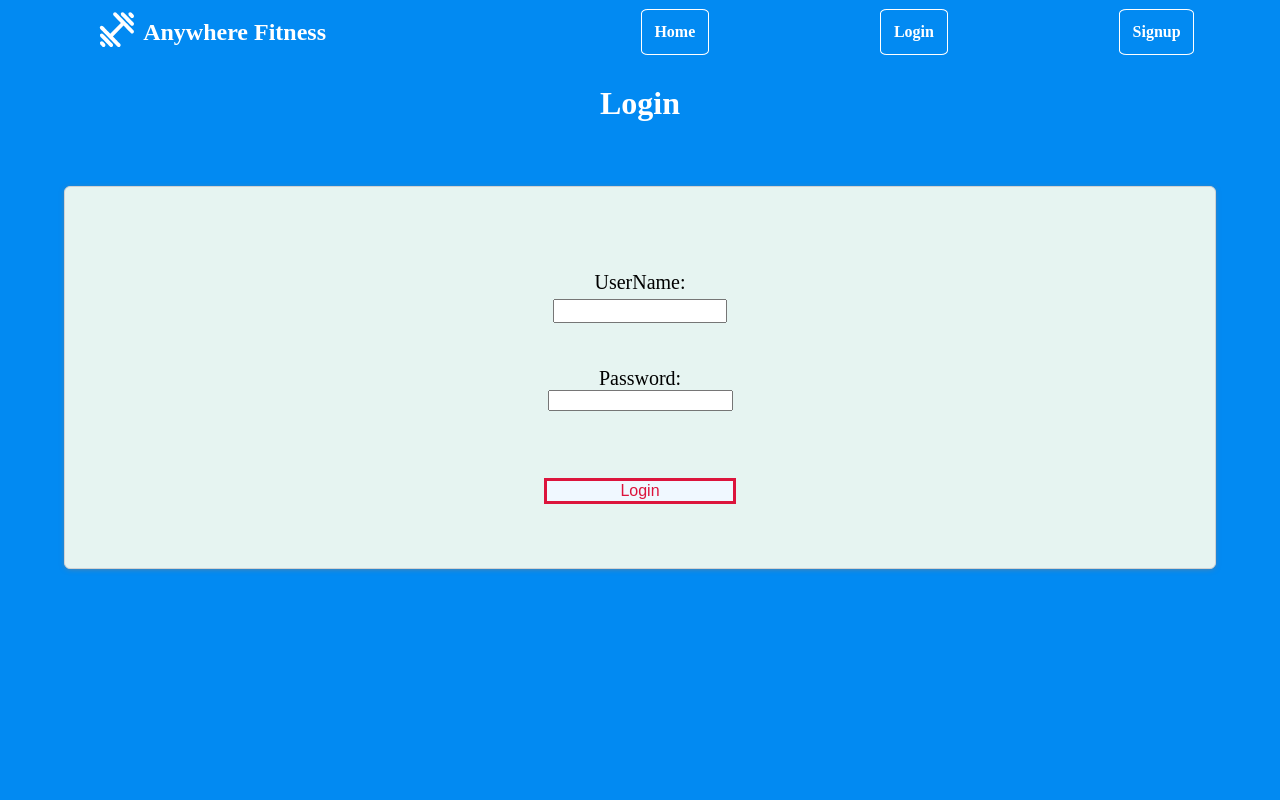
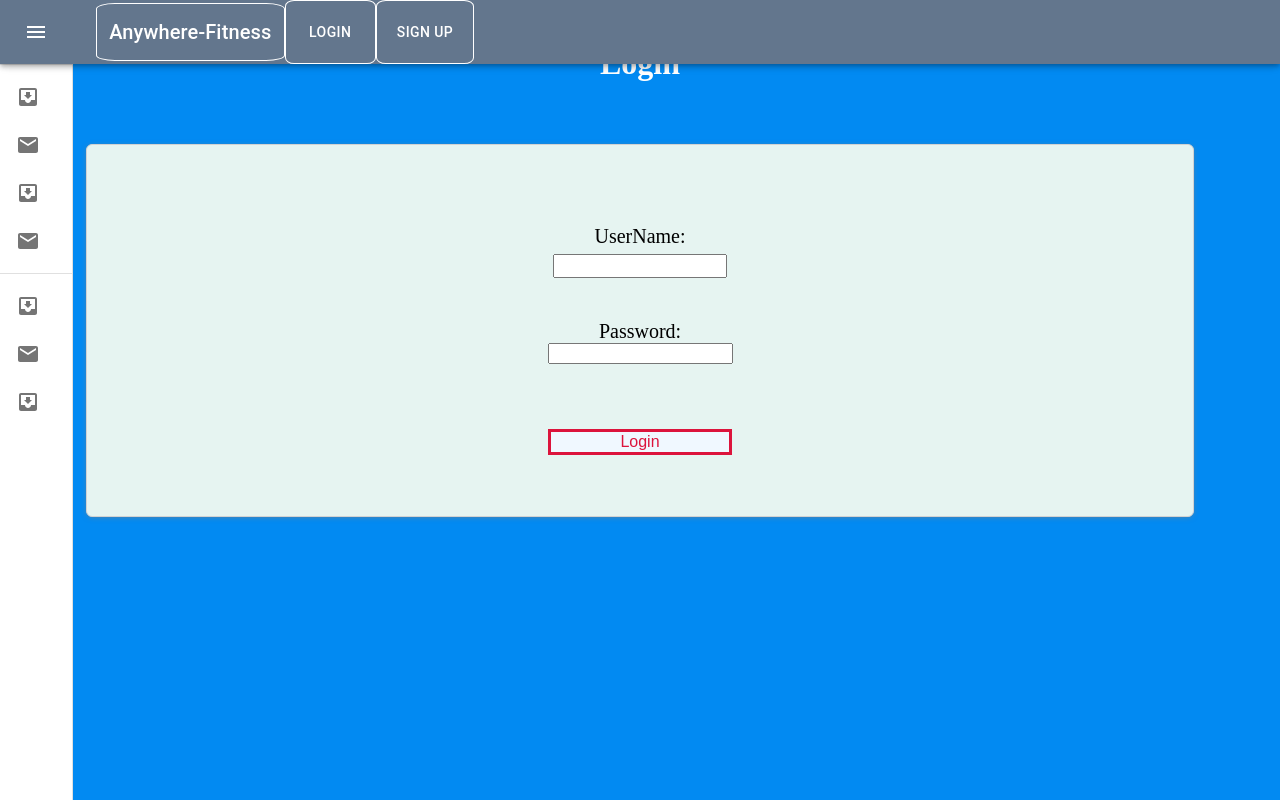
Before and after one commit to ferror18/front-end-1, a React (Create React App) app: page /login in a window 1280 px wide. Built offline with nearby package versions, Linux system fonts and the light colour scheme.

Commit message:
drawer and navbar

```diff
--- a/package.json
+++ b/package.json
@@ -3,6 +3,8 @@
   "version": "0.1.0",
   "private": true,
   "dependencies": {
+    "@material-ui/core": "^4.10.2",
+    "@material-ui/icons": "^4.9.1",
     "@testing-library/jest-dom": "^4.2.4",
     "@testing-library/react": "^9.5.0",
     "@testing-library/user-event": "^7.2.1",
@@ -12,6 +14,7 @@
     "react-redux": "^7.2.0",
     "react-router-dom": "^5.2.0",
     "react-scripts": "^3.4.1",
+    "react-testing-library": "^8.0.1",
     "redux": "^4.0.5",
     "redux-thunk": "^2.3.0",
     "styled-components": "^5.1.1",
--- a/src/App.js
+++ b/src/App.js
@@ -1,14 +1,18 @@
-import React from 'react';
-import {Link, Switch, Route} from 'react-router-dom'
-import { Udash, Client,  ClientSignup, Idash} from './components';
+import React, { useState } from 'react';
+import { Switch, Route} from 'react-router-dom'
+import { Udash, Client,  ClientSignup, Idash, Nav} from './components';
 import { PrivateRoute } from './utils';
-import {StyledHeader, StyledDiv, StyledImgDiv} from './styles/StyledClient'
+// import {StyledHeader, StyledDiv, StyledImgDiv} from './styles/StyledClient'
 import logo from './UI/Alex/assets/logo.svg'
 import wClass from './styles/wClass.jpeg'
 import wClass2 from './styles/wClass2.jpeg'
+import { Box } from "@material-ui/core";
+import MenuIcon from '@material-ui/icons/Menu';
+import { connect } from 'react-redux';
+import { useStyles } from './styles/materialUi';
 
 function App() {
-
+  const classes = useStyles();
   const getLogo = () => {
     if(logo){
       return (<img id='logo' src={logo} alt='logo'/>)
@@ -16,18 +20,11 @@ function App() {
       return (<div></div>)
     }
   }
-
   return (
-    <div className="App">
-      <StyledHeader>
-        <StyledDiv>
-          {getLogo()}
-          <h2>Anywhere Fitness</h2>
-        </StyledDiv>
-        <a href={'https://youthful-curie-92bef1.netlify.app'}>Home</a>
-        <Link to={'/login'}>Login</Link>
-        <Link to={'/signup'}>Signup</Link>
-      </StyledHeader>
+    <React.Fragment>
+    <div className={classes.root}>
+      <Box className={`${classes.offset} ${classes.content}`}>
+        <Nav/>
           <Switch>
             {/* Regular Routes */}
             <Route exact path='/login' component={Client} />
@@ -36,9 +33,16 @@ function App() {
             {/* Protected Routes */}
             <PrivateRoute exact path="/dashboard" Udash={Udash} Idash={Idash}/>
           </Switch>
+      </Box>
     </div>
+    </React.Fragment>
   );
 }
 
 
-export default App;
+const mapStateToProps = (state) => {
+  return {
+      loggedIn: state.loggedIn
+  }
+}
+export default connect(mapStateToProps,{  })(App)
--- a/src/actions/clientActions.js
+++ b/src/actions/clientActions.js
@@ -104,6 +104,7 @@ export const logOut = () => (dispatch) => {
   dispatch({ type: USER_LOG_OUT_START})
   localStorage.clear()
   // console.log(localStorage.getItem('token'));
+  // setLoggedIn(false)
   dispatch({ type: USER_LOG_OUT_SUCCESS})
 }
 export const deleteUser = (userId) => (dispatch) => {
@@ -186,3 +187,27 @@ export const createClass = (newClass) => (dispatch) => {
     dispatch({type: CLASS_POST_FAILURE, payload: err.message})
   })
 }
+export const deleteClass = (classId) => (dispatch) => {
+  dispatch({type: CLASS_DELETE_START,})
+  axiosWithAuth().delete(`classes/${classId}`)
+  .then((res)=>{
+    console.log(res);
+    dispatch({type: CLASS_DELETE_SUCCESS, payload: res.data})
+  })
+  .catch((err)=>{
+    console.log(err);
+    dispatch({type: CLASS_DELETE_FAILURE, payload: err.message})
+  })
+}
+export const updateClass = (classId, newClass) => (dispatch) => {
+  dispatch({type: CLASS_PUT_START,})
+  axiosWithAuth().put(`classes/${classId}`, newClass)
+  .then((res)=>{
+    console.log(res);
+    dispatch({type: CLASS_PUT_SUCCESS, payload: res.data})
+  })
+  .catch((err)=>{
+    console.log(err);
+    dispatch({type: CLASS_PUT_FAILURE, payload: err.message})
+  })
+}
--- a/src/actions/index.js
+++ b/src/actions/index.js
@@ -9,6 +9,8 @@ export {
     joinClass,
     leaveClass,
     getEnrolledClasses,
+    deleteClass,
+    updateClass,
     USER_POST_START,
     USER_POST_SUCCESS,
     USER_POST_FAILURE,
--- a/src/components/Client.js
+++ b/src/components/Client.js
@@ -7,7 +7,7 @@ import formSchema from '../validation/clientLoginFormSchema'
 import { connect } from "react-redux"
 import { loginUser } from "../actions";
 
-function Client({ roleId, loginUser, id }){
+function Client({ setLoggedIn, loginUser, id }){
 
     const history = useHistory();
 
--- a/src/components/classForm.js
+++ b/src/components/classForm.js
@@ -1,11 +1,13 @@
 import React, { useState } from "react";
-import { createClass } from "../actions";
+import { createClass, deleteClass, updateClass } from "../actions";
 import { connect } from "react-redux";
 import { useHistory } from "react-router-dom";
 
 const ClassForm = ({
     createClass,
-    initialid
+    initialid,
+    deleteClass,
+    updateClass
     })=>{
 
         const [ fval, setFval ] = useState({
@@ -18,7 +20,10 @@ const ClassForm = ({
             state: null,
             zipCode: null,
         })
-        const [ hide, setHide ] = useState(true)
+        const [ hideCrea, setHideCrea ] = useState(true)
+        const [ hideDel, setHideDel ] = useState(true)
+        const [ hideUp, setHideUp ] = useState(true)
+        const [ classId, setClassId ] = useState({classId:''})
         const { title,
         instructorId,
         categoryId,
@@ -32,15 +37,35 @@ const ClassForm = ({
             [event.target.name]:event.target.value
             })
         }
+        const onChangeForDelete = event => {
+            setClassId({...classId,
+            [event.target.name]:event.target.value
+            })
+        }
+        const changeClassId = event => {
+            console.log(classId.classId);
+
+            event.preventDefault()
+            deleteClass(classId.classId)
+        }
         const onSubmit = event => {
             event.preventDefault()
             createClass(fval)
 
         }
+        const onSubmitUpdate = event => {
+            event.preventDefault()
+            updateClass(classId.classId, fval)
+
+        }
     return (
         <div>
-        <button onClick={()=>{setHide(!hide)}}>CREATE NEW CLASS</button>
-        <form onSubmit={onSubmit} onChange={onChange} hidden={hide}>
+        <button onClick={()=>{setHideCrea(!hideCrea);setHideDel(true);setHideUp(true)}}>CREATE CLASS</button>
+        <button onClick={()=>{setHideDel(!hideDel);setHideCrea(true);setHideUp(true)}}>DELETE CLASS</button>
+        <button onClick={()=>{setHideUp(!hideUp);setHideCrea(true);setHideDel(true)}}>UPDATE CLASS</button>
+
+
+        <form onSubmit={onSubmit} onChange={onChange} hidden={hideCrea}>
         <label>title</label>
         <input name='title'type='text' value={title} required/>
         <label>instructorId</label>
@@ -59,9 +84,38 @@ const ClassForm = ({
         <input name='zipCode'type='text' value={zipCode} />
         <br/>
         <input type='submit' value='Create Class'/>
-
         </form>
 
+
+        <form onChange={onChangeForDelete} hidden={hideDel}>
+        <label>Class ID</label>
+        <input type='text' name='classId' value={classId.classId}/><br/>
+        <input onClick={changeClassId} type='button' value='Delete Class'/>
+        </form>
+
+
+        <form onSubmit={onSubmitUpdate} onChange={onChange} hidden={hideUp}>
+        <label>Class ID</label>
+        <input onChange={onChangeForDelete} type='text' name='classId' value={classId.classId}/>
+        <label>title</label>
+        <input name='title'type='text' value={title} required/>
+        <label>instructorId</label>
+        <input name='instructorId'type='text' value={instructorId} required/>
+        <label>categoryId</label>
+        <input name='categoryId'type='text' value={categoryId} required/>
+        <label>scheduleTime</label>
+        <input name='scheduleTime'type='text' value={scheduleTime} />
+        <label>address</label>
+        <input name='address'type='text' value={address} />
+        <label>city</label>
+        <input name='city'type='text' value={city} />
+        <label>state</label>
+        <input name='state'type='text' value={state} />
+        <label>zipCode</label>
+        <input name='zipCode'type='text' value={zipCode} />
+        <br/>
+        <input type='submit' value='Update Class'/>
+        </form>
         </div>
     )
 }
@@ -77,4 +131,4 @@ const mapStateToProps = (state) => {
         initialid: state.id,
     }
 }
-export default connect(mapStateToProps,{ createClass  })(ClassForm)
+export default connect(mapStateToProps,{ createClass, deleteClass, updateClass })(ClassForm)
--- a/src/components/idash.js
+++ b/src/components/idash.js
@@ -1,17 +1,13 @@
-import React, { useState, useEffect } from "react"
+import React, { useEffect } from "react"
 import { connect } from "react-redux"
-import { deleteUser, logOut, getClasses, getEnrolledClasses } from "../actions"
+import { logOut, getClasses, getEnrolledClasses } from "../actions"
 import { useHistory } from "react-router-dom";
 import { Settings, ClassForm, Class } from "../components";
-import { axiosWithAuth } from "../utils";
+import { Box, Typography } from '@material-ui/core';
 
 const Idash = ({ logOut, deleteUser, id, classes, getClasses, getEnrolledClasses, enrolledClasses})=>{
 
     const history = useHistory()
-    const deleteaccount = event => {
-        deleteUser(id);
-        history.push('/')
-    }
     const logOutHandler = event => {
         logOut()
         history.push('/')
@@ -24,13 +20,13 @@ const Idash = ({ logOut, deleteUser, id, classes, getClasses, getEnrolledClasses
     }, [])
 
     return (
-        <div>
-        <h1>Instructor Dashboard</h1>
+        <Box>
+        <Typography variant='h1'>Instructor Dashboard</Typography>
         <button onClick={logOutHandler}>LOG OUT</button>
         <Settings/>
         <ClassForm/>
         <Class classInfo={classes} enrolledClasses={enrolledClasses}/>
-        </div>
+        </Box>
     )
 }
 
--- a/src/components/nav.js
+++ b/src/components/nav.js
@@ -1,23 +1,126 @@
 import React from "react"
 import { connect } from "react-redux"
 import { createUser } from "../actions";
+import clsx from 'clsx';
+import { makeStyles, useTheme } from '@material-ui/core/styles';
+import Drawer from '@material-ui/core/Drawer';
+import AppBar from '@material-ui/core/AppBar';
+import Toolbar from '@material-ui/core/Toolbar';
+import List from '@material-ui/core/List';
+import Typography from '@material-ui/core/Typography';
+import Divider from '@material-ui/core/Divider';
+import IconButton from '@material-ui/core/IconButton';
+import MenuIcon from '@material-ui/icons/Menu';
+import ChevronLeftIcon from '@material-ui/icons/ChevronLeft';
+import ChevronRightIcon from '@material-ui/icons/ChevronRight';
+import ListItem from '@material-ui/core/ListItem';
+import ListItemIcon from '@material-ui/core/ListItemIcon';
+import ListItemText from '@material-ui/core/ListItemText';
+import InboxIcon from '@material-ui/icons/MoveToInbox';
+import MailIcon from '@material-ui/icons/Mail';
+import { useStyles } from "../styles/materialUi.js";
+import { Link } from "react-router-dom";
+import { Button } from "@material-ui/core";
+import { theme as myTheme } from "../styles/materialUi.js";
 
-const Nav = ({username, password, roleId, error, createUser})=>{
-    return (
-        <div>
-        <h1>Navigation Menu</h1>
-        <button name='Create User' onClick={()=>{createUser({username:username,password:password,roleId:roleId})}} >Creater User { username }</button>
-        <button name='Login' onClick={()=>{}}>Log In as {username}</button>
+const drawerWidth = 240;
+
+
+
+function Nav({loggedIn}) {
+  const classes = useStyles();
+  const theme = useTheme(myTheme);
+  const [open, setOpen] = React.useState(false);
+
+  const handleDrawerOpen = () => {
+    setOpen(true);
+  };
+
+  const handleDrawerClose = () => {
+    setOpen(false);
+  };
+
+  return (
+    <div className={classes.root}>
+      <AppBar
+        position="fixed"
+        className={clsx(classes.appBar, {
+          [classes.appBarShift]: open,
+        })}
+      >
+        <Toolbar>
+          <IconButton
+            color="inherit"
+            aria-label="open drawer"
+            onClick={handleDrawerOpen}
+            edge="start"
+            className={clsx(classes.menuButton, {
+              [classes.hide]: open,
+            })}
+          >
+            <MenuIcon />
+          </IconButton>
+          <Link to={'/'}>
+          <Typography variant="h6">
+            Anywhere-Fitness
+          </Typography></Link>
+          {
+            loggedIn?(
+              <Link to={'/dashboard'}><Button color="inherit" >Dashboard</Button></Link>
+            ) : (
+              <>
+              <Link to={'/login'}><Button color="inherit">Login</Button></Link>
+              <Link to={'/signup'}><Button color="inherit">Sign Up</Button></Link>
+              </>
+            )
+          }
+        </Toolbar>
+      </AppBar>
+      <Drawer
+        variant="permanent"
+        className={clsx(classes.drawer, {
+          [classes.drawerOpen]: open,
+          [classes.drawerClose]: !open,
+        })}
+        classes={{
+          paper: clsx({
+            [classes.drawerOpen]: open,
+            [classes.drawerClose]: !open,
+          }),
+        }}
+      >
+        <div className={classes.toolbar}>
+          <IconButton onClick={handleDrawerClose}>
+            {theme.direction === 'rtl' ? <ChevronRightIcon /> : <ChevronLeftIcon />}
+          </IconButton>
         </div>
-    )
+        <Divider />
+        <List>
+          {['Inbox', 'Starred', 'Send email', 'Drafts'].map((text, index) => (
+            <ListItem button key={text}>
+              <ListItemIcon>{index % 2 === 0 ? <InboxIcon /> : <MailIcon />}</ListItemIcon>
+              <ListItemText primary={text} />
+            </ListItem>
+          ))}
+        </List>
+        <Divider />
+        <List>
+          {['All mail', 'Trash', 'Spam'].map((text, index) => (
+            <ListItem button key={text}>
+              <ListItemIcon>{index % 2 === 0 ? <InboxIcon /> : <MailIcon />}</ListItemIcon>
+              <ListItemText primary={text} />
+            </ListItem>
+          ))}
+        </List>
+      </Drawer>
+    </div>
+  );
 }
 const mapStateToProps = (state) => {
     return {
-      username: state.username,
-      password: state.password,
-      roleId: state.roleId,
-      error: state.error
+      loggedIn: state.loggedIn
+
     }
   }
 
-  export default connect(mapStateToProps, { createUser })(Nav)
+  export default connect(mapStateToProps, {  })(Nav)
--- a/src/components/udash.js
+++ b/src/components/udash.js
@@ -4,8 +4,9 @@ import { deleteUser, logOut, getClasses, getEnrolledClasses } from "../actions"
 import { useHistory } from "react-router-dom";
 import { Settings } from "../components";
 import Class from "./Class";
+import { Box } from '@material-ui/core';
 
-const Udash = ({logOut, getClasses, classes, getEnrolledClasses, enrolledClasses})=>{
+const Udash = ({ logOut, getClasses, classes, getEnrolledClasses, enrolledClasses})=>{
     const history = useHistory()
     const logOutHandler = event => {
         logOut();
@@ -18,12 +19,12 @@ const Udash = ({logOut, getClasses, classes, getEnrolledClasses, enrolledClasses
     }, [])
 
     return (
-        <div>
+        <Box>
         <h1>Client Dashboard</h1>
         <button onClick={logOutHandler}>LOG OUT</button>
         <Settings/>
         <Class classInfo={classes} enrolledClasses={enrolledClasses}/>
-        </div>
+        </Box>
     )
 }
 
--- a/src/index.js
+++ b/src/index.js
@@ -7,12 +7,17 @@ import { createStore, applyMiddleware } from 'redux'
 import { Provider } from 'react-redux'
 import { reducer } from './reducers'
 import thunk from 'redux-thunk'
-
+import { ThemeProvider } from '@material-ui/core/styles';
+import { theme } from "./styles/materialUi.js";
 const store = createStore(reducer, applyMiddleware(thunk))
 
 ReactDOM.render(
   <Provider store={store}>
-    <Router><App /></Router>
+    <Router>
+    <ThemeProvider theme={theme}>
+    <App/>
+    </ThemeProvider>
+    </Router>
   </Provider>,
 
   document.getElementById('root')
--- a/src/reducers/clientReducer.js
+++ b/src/reducers/clientReducer.js
@@ -50,7 +50,7 @@ import {
   // 1. create initial state
   const initialState = {
     //User State
-    username: '',
+    username: 'test',
     password: '',
     firstName: '',
     lastName: '',
@@ -72,7 +72,8 @@ import {
     // utility state
     error: '',
     classes: [],
-    enrolledClasses: []
+    enrolledClasses: [],
+    loggedIn: false
 
 }
 
@@ -86,7 +87,7 @@ import {
           error: ''
         }
       case USER_POST_SUCCESS:
-        console.log(action.type, action.payload, state.token);
+        console.log(action.type, action.payload, state.loggedIn);
         return {
           ...state,
           // username: action.payload.username,
@@ -96,6 +97,7 @@ import {
           // email: action.payload.email,
           roleId: action.payload.roleId,
           id: action.payload.id,
+          loggedIn: true,
           error: '',
         }
       case USER_POST_FAILURE:
@@ -147,7 +149,7 @@ import {
           error: '',
         }
       case USER_LOG_OUT_SUCCESS:
-        console.log(action.type);
+        console.log(action.type, 'Logged In -->',  state.loggedIn);
         return {...initialState}
       case CLASS_POST_START:
       console.log(action.type);
@@ -165,6 +167,24 @@ import {
         console.log(action.type, action.payload);
         return({...state, classes:action.payload, error:''})
       case CLASS_GET_FAILURE:
+          console.log(action.type, action.payload);
+          return({...state, error:action.payload})
+      case CLASS_DELETE_START:
+        console.log(action.type);
+        return (state)
+      case CLASS_DELETE_SUCCESS:
+        console.log(action.type, action.payload);
+        return({...state, error:''})
+      case CLASS_DELETE_FAILURE:
+          console.log(action.type, action.payload);
+          return({...state, error:action.payload})
+      case CLASS_PUT_START:
+        console.log(action.type);
+        return (state)
+      case CLASS_PUT_SUCCESS:
+        console.log(action.type, action.payload);
+        return({...state, error:''})
+      case CLASS_PUT_FAILURE:
           console.log(action.type, action.payload);
           return({...state, error:action.payload})
       case USER_POST_CLASS_START:
--- /dev/null
+++ b/src/styles/materialUi.js
@@ -0,0 +1,79 @@
+import React from "react";
+import { makeStyles } from '@material-ui/core/styles';
+import { createMuiTheme } from '@material-ui/core/styles';
+
+export const theme = createMuiTheme({
+  palette: {
+    primary: {
+      main: '#63768D',
+    },
+    secondary: {
+      main: '#8AC6D0',
+    },
+  },
+});
+
+const drawerWidth = 240;
+export const useStyles = makeStyles((theme) => ({
+    root: {
+      display: 'flex',
+
+    },
+    appBar: {
+      zIndex: theme.zIndex.drawer + 1,
+      transition: theme.transitions.create(['width', 'margin'], {
+        easing: theme.transitions.easing.sharp,
+        duration: theme.transitions.duration.leavingScreen,
+      }),
+    },
+    appBarShift: {
+      marginLeft: drawerWidth,
+      width: `calc(100% - ${drawerWidth}px)`,
+      transition: theme.transitions.create(['width', 'margin'], {
+        easing: theme.transitions.easing.sharp,
+        duration: theme.transitions.duration.enteringScreen,
+      }),
+    },
+    menuButton: {
+      marginRight: 36,
+    },
+    hide: {
+      display: 'none',
+    },
+    drawer: {
+      width: drawerWidth,
+      flexShrink: 0,
+      whiteSpace: 'nowrap',
+    },
+    drawerOpen: {
+      width: drawerWidth,
+      transition: theme.transitions.create('width', {
+        easing: theme.transitions.easing.sharp,
+        duration: theme.transitions.duration.enteringScreen,
+      }),
+    },
+    drawerClose: {
+      transition: theme.transitions.create('width', {
+        easing: theme.transitions.easing.sharp,
+        duration: theme.transitions.duration.leavingScreen,
+      }),
+      overflowX: 'hidden',
+      width: theme.spacing(7) + 1,
+      [theme.breakpoints.up('sm')]: {
+        width: theme.spacing(9) + 1,
+      },
+    },
+    toolbar: {
+      display: 'flex',
+      alignItems: 'center',
+      justifyContent: 'flex-end',
+      padding: theme.spacing(0, 1),
+      // necessary for content to be below app bar
+      ...theme.mixins.toolbar,
+    },
+    content: {
+      flexGrow: 1,
+      padding: theme.spacing(3),
+    },
+    offset: theme.mixins.toolbar,
+  }));
```
Lines whose indentation alone changed are shown as unchanged.
